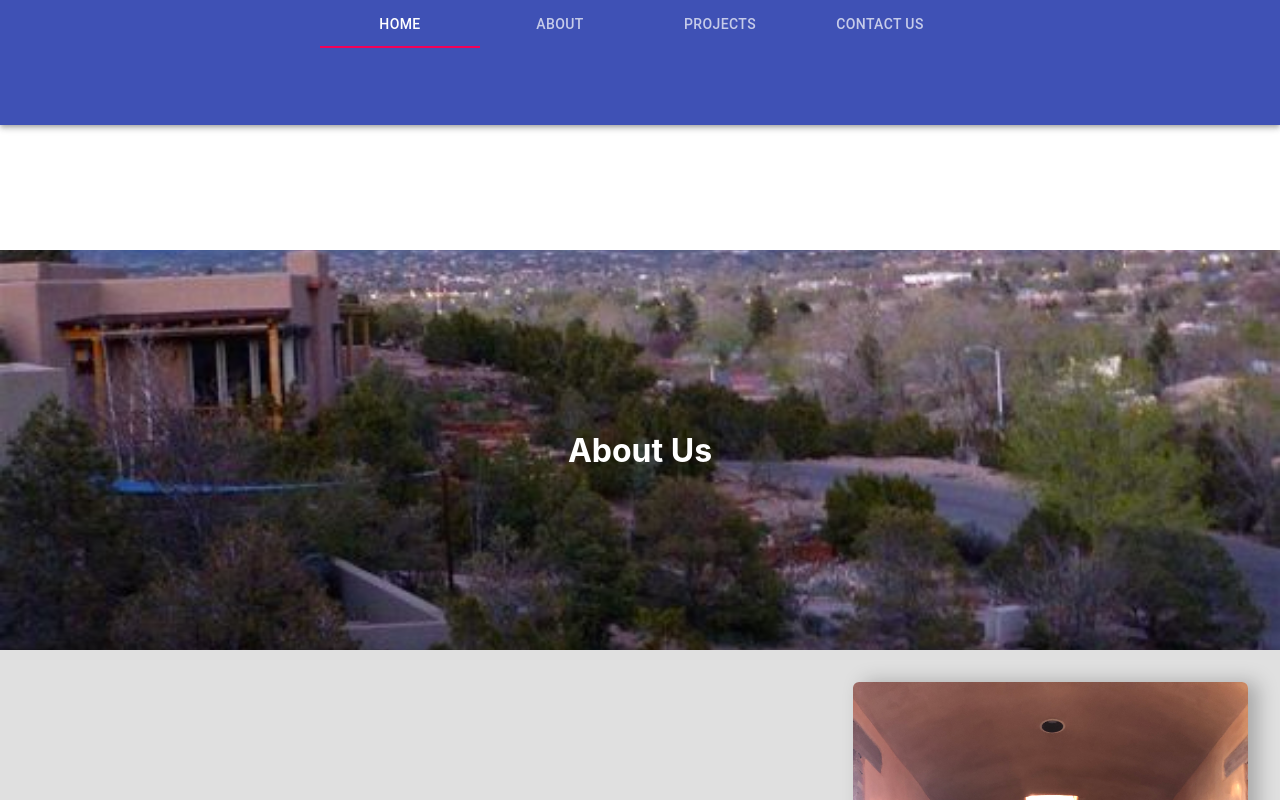
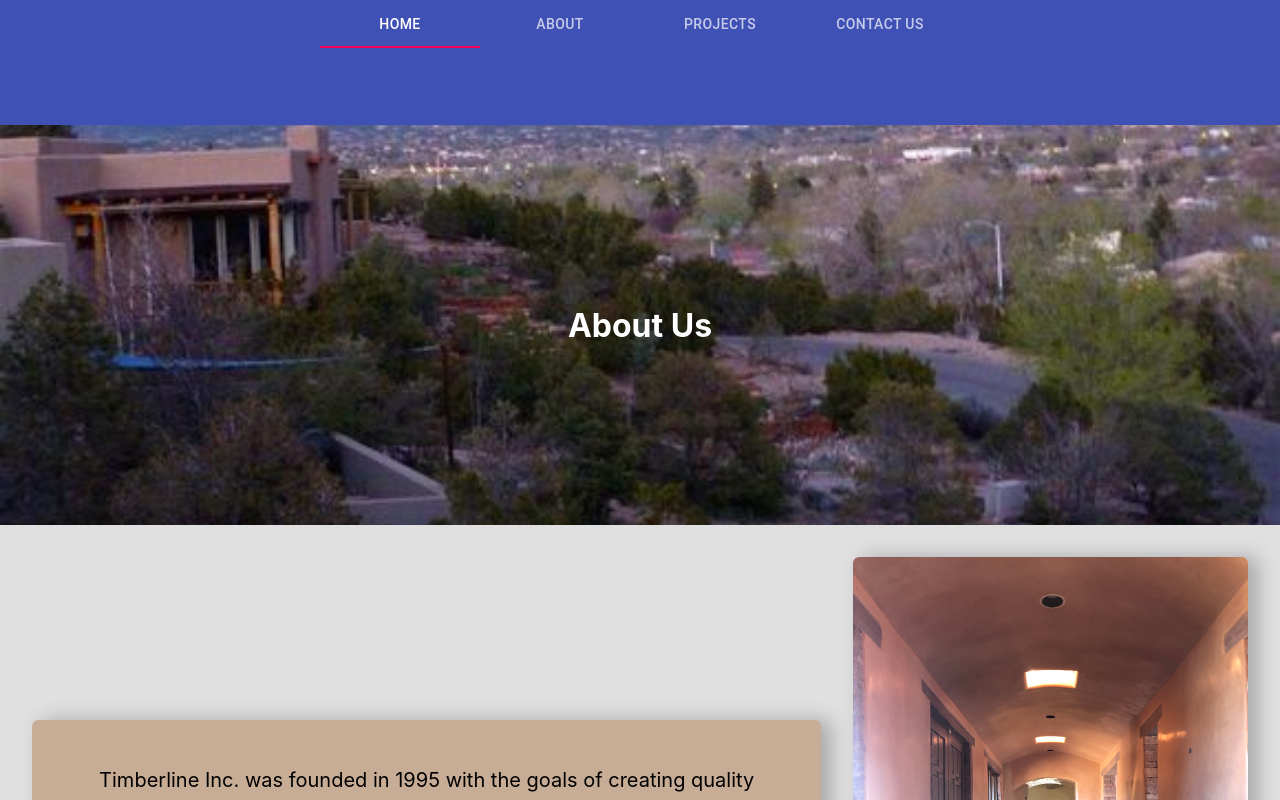
Before and after one commit to N-Gibson/Timberline, a React (Create React App) app: page /about in a window 1280 px wide. Shown: the top 800 px of the page. Built offline with nearby package versions, Linux system fonts and the light colour scheme.

Commit message:
Remove unnecessary padding

```diff
--- a/src/@timberline/Components/About/About.scss
+++ b/src/@timberline/Components/About/About.scss
@@ -22,10 +22,6 @@
   background-color: #e0e0e0;
   box-shadow: 10px 0px 20px 0px #00000040;
   margin: 0 0 5em 0;
-}
-
-.about_banner_container {
-  padding-top: 125px;
 }
 
 #about_banner {
```
